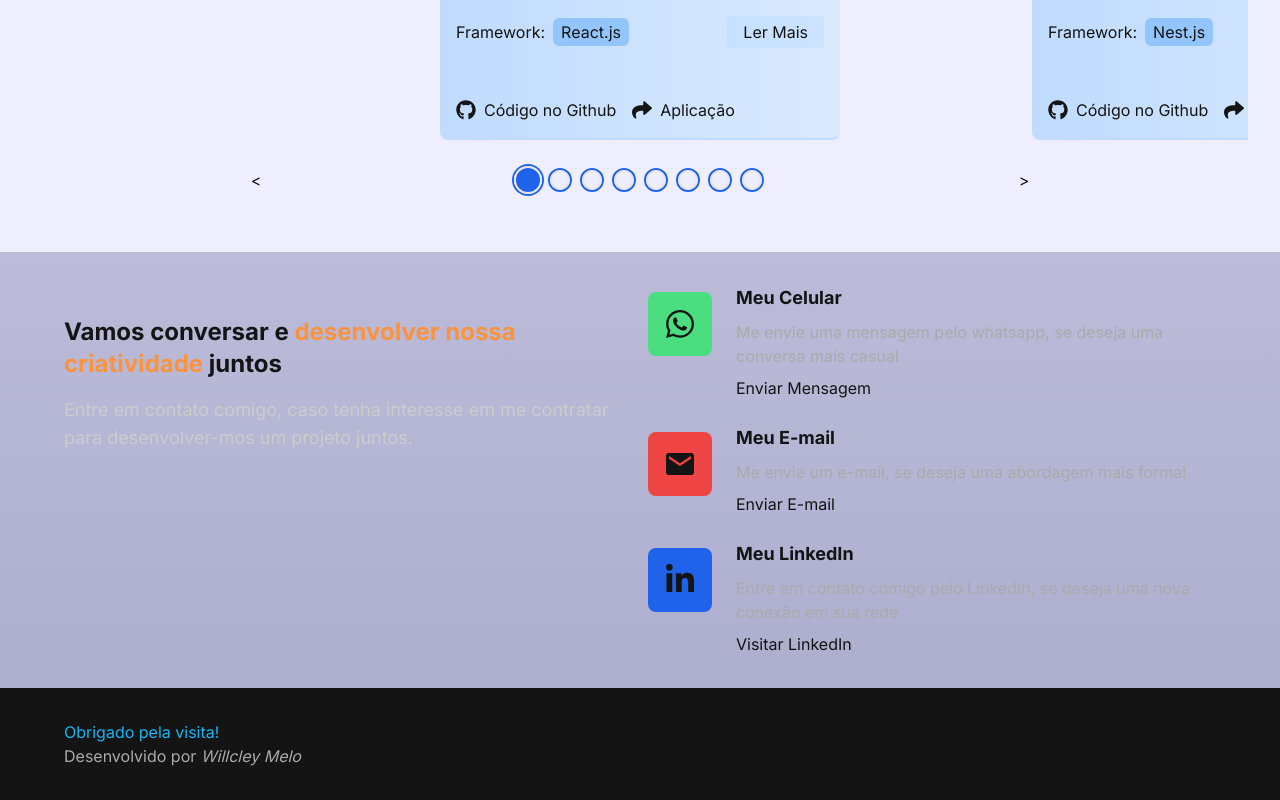
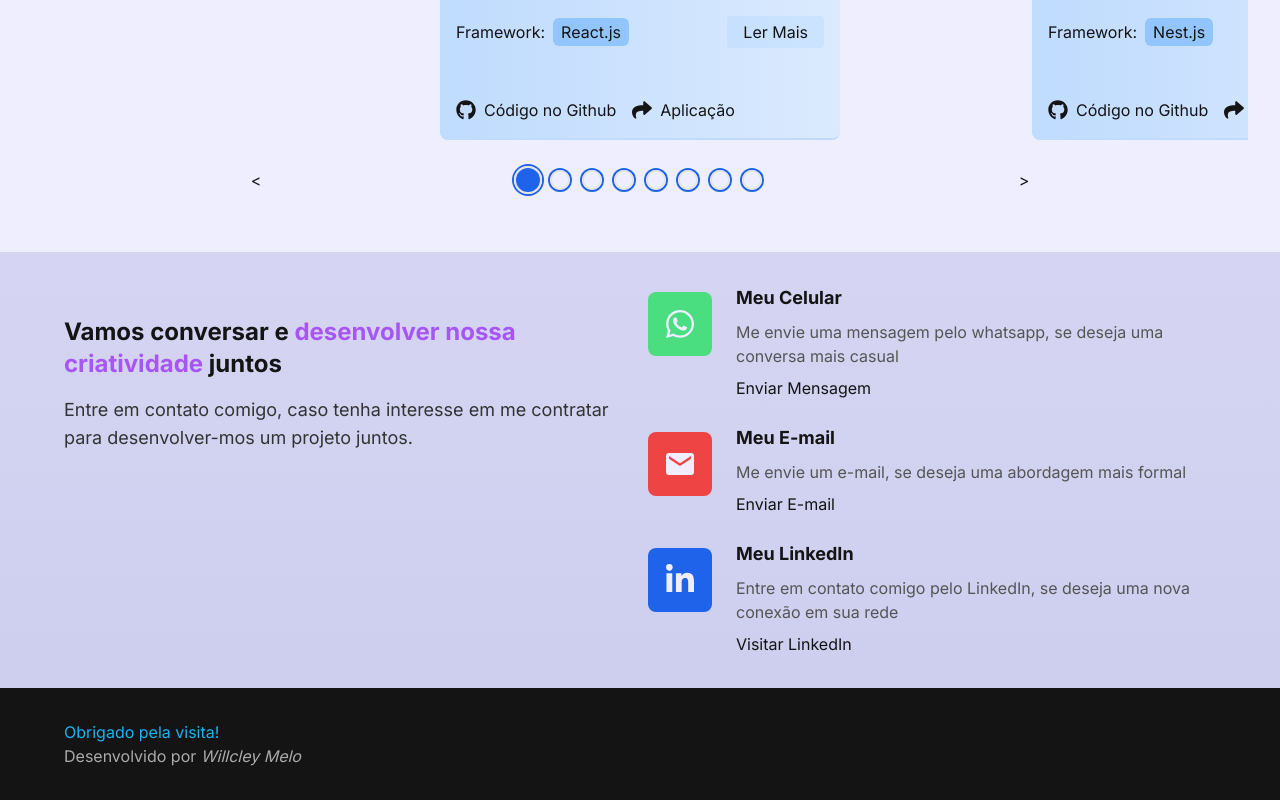
Before and after one commit to Willcley/Portif-lio, a Next.js app: page / in a window 1280 px wide. Shown: the part 1314-2114 px from the top of the page. Built offline with nearby package versions, Linux system fonts and the light colour scheme.

Commit message:
feat: update contact section styles

```diff
--- a/src/app/globals.css
+++ b/src/app/globals.css
@@ -5,7 +5,7 @@
 @layer components {
   .body {
     @apply
-      bg-gradient-to-t from-grey-blue-300 to-grey-blue-100
+      bg-gradient-to-t from-grey-blue-200 to-grey-blue-100
       dark:bg-gradient-to-t dark:from-grey-900 dark:to-grey-blue-900
       text-grey-900 dark:text-grey-100
       scroll-smooth
--- a/src/components/Contact/ContactCard/index.tsx
+++ b/src/components/Contact/ContactCard/index.tsx
@@ -10,13 +10,22 @@ export const ContactCard = ({
 }: any) => {
     return (
         <li className="flex items-start gap-6">
-            <div className={iconStyle + " mt-2 p-4 rounded-lg"}>
+            <div className={iconStyle + `
+                mt-2 p-4 rounded-lg
+                text-grey-blue-100 dark:text-grey-900
+            `}>
                 {icon}
             </div>
             <div className="flex flex-col gap-2">
                 <h3 className="text-lg font-bold">{title}</h3>
-                <p className="text-grey-300">{description}</p>
-                <Link target="_blank" href={link}>
+                <p className="text-grey-700 dark:text-grey-300">
+                    {description}
+                </p>
+                <Link
+                    href={link}
+                    target="_blank"
+                    className="hover:underline"
+                >
                     {linkText}
                 </Link>
             </div>
--- a/src/components/Contact/index.tsx
+++ b/src/components/Contact/index.tsx
@@ -17,12 +17,12 @@ export const Contact = ({ contact }: any) => {
                 <div className="flex flex-col gap-4 py-8">
                     <h2 className="text-2xl font-bold">
                         {"Vamos conversar e "}
-                        <span className="text-orange-400">
+                        <span className="text-purple-500 dark:text-orange-400">
                             desenvolver nossa criatividade
                         </span>
                         {" juntos"}
                     </h2>
-                    <p className="text-lg text-grey-200">
+                    <p className="text-lg text-grey-800 dark:text-grey-200">
                         Entre em contato comigo, caso tenha interesse em me contratar para desenvolver-mos um projeto juntos.
                     </p>
                 </div>
```
